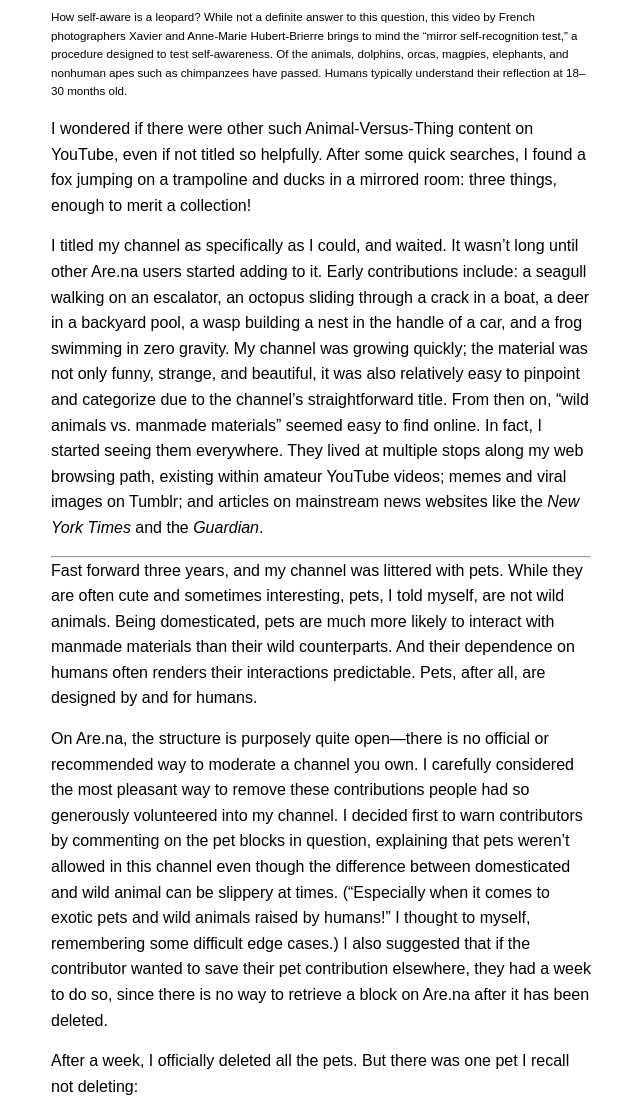
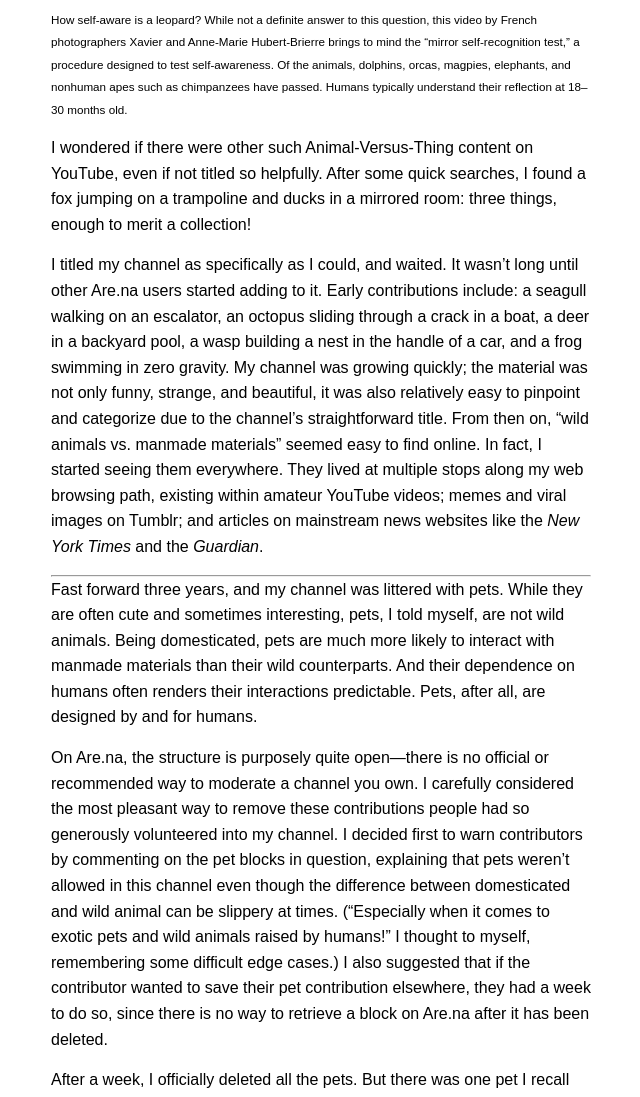
Before and after one commit to aredotna/building, a Jekyll site: the page built from _posts/2017-09-15-wildness-knows-the-score.markdown, in a window 1280 px wide. Shown: the part 1232-2329 px from the top of the page, without its empty margins (319-959 px from the left). Built offline with Jekyll 4.4.1, drawn with Linux system fonts in a browser that asks for light colours.

Commit message:
Change caption style

```diff
--- a/_posts/2017-09-15-wildness-knows-the-score.markdown
+++ b/_posts/2017-09-15-wildness-knows-the-score.markdown
@@ -25,7 +25,7 @@ I began Wild Animals vs. Manmade Materials five years ago in 2012, making it qui
 <figure>
   <iframe width="560" height="315" src="https://www.youtube.com/embed/ANH-0dAO_kw" frameborder="0" allowfullscreen></iframe>
   <figcaption>
-    <h5>How self-aware is a leopard? While not a definite answer to this question, this video by French photographers Xavier and Anne-Marie Hubert-Brierre brings to mind the “mirror self-recognition test,” a procedure designed to test self-awareness. Of the animals, dolphins, orcas, magpies, elephants, and nonhuman apes such as chimpanzees have passed. Humans typically understand their reflection at 18–30 months old.</h5>
+    <small>How self-aware is a leopard? While not a definite answer to this question, this video by French photographers Xavier and Anne-Marie Hubert-Brierre brings to mind the “mirror self-recognition test,” a procedure designed to test self-awareness. Of the animals, dolphins, orcas, magpies, elephants, and nonhuman apes such as chimpanzees have passed. Humans typically understand their reflection at 18–30 months old.</small>
   </figcaption>
 </figure>
 
@@ -44,7 +44,7 @@ After a week, I officially deleted all the pets. But there was one pet I recall
 <figure>
   <iframe width="560" height="315" src="https://www.youtube.com/embed/2Tgwrkk-B3k" frameborder="0" allowfullscreen></iframe>
   <figcaption>
-    <h5>A cute Pomeranian puppy sits perplexed in its dog bed, listening attentively to the sound of wolves howling from a YouTube video on a nearby laptop. After listening to the wolves for a while, the puppy joins in, howling upwards.</h5>
+    <small>A cute Pomeranian puppy sits perplexed in its dog bed, listening attentively to the sound of wolves howling from a YouTube video on a nearby laptop. After listening to the wolves for a while, the puppy joins in, howling upwards.</small>
   </figcaption>
 </figure>
 
@@ -55,7 +55,7 @@ Edge cases like this made me realize that each contribution, pet or not, must be
 <figure>
   <img src="https://d2w9rnfcy7mm78.cloudfront.net/665764/large_da9e92dd249576665195039aef726ce2.jpg" />
   <figcaption>
-    <h5>“Don't mind me, I'm just making some hot pockets.” Perhaps this snake starring in memes is <a href="https://www.youtube.com/user/deadlinenov24/videos">Julius</a>, the internet-famous pet albino python, but I can’t completely prove it.</h5>
+    <small>“Don't mind me, I'm just making some hot pockets.” Perhaps this snake starring in memes is <a href="https://www.youtube.com/user/deadlinenov24/videos">Julius</a>, the internet-famous pet albino python, but I can’t completely prove it.</small>
   </figcaption>
 </figure>
 
@@ -72,7 +72,7 @@ Reviewing the contents of my channel, I recalled the synanthropes: those wild an
 <figure>
   <img src="https://d2w9rnfcy7mm78.cloudfront.net/233707/large_538dcbb0cefadf31ae96941561546cca.jpg" />
   <figcaption>
-    <h5>In an interview, writer Margaret Atwood said, “An involvement with birds is a reliable hook into the state of the planet.”</h5>
+    <small>In an interview, writer Margaret Atwood said, “An involvement with birds is a reliable hook into the state of the planet.”</small>
   </figcaption>
 </figure>
 
@@ -115,14 +115,14 @@ In a speech given to physics teachers and later [reprinted](http://archives.chic
 <figure>
   <iframe src="https://player.vimeo.com/video/130849073?color=d8d5d4" width="640" height="512" frameborder="0" webkitallowfullscreen mozallowfullscreen allowfullscreen></iframe>
   <figcaption>
-    <h5><i>Nightwatch</i> (2004) by Francis Alÿs</h5>
+    <small><i>Nightwatch</i> (2004) by Francis Alÿs</small>
   </figcaption>
 </figure>
 
 <figure>
   <img src="https://d2w9rnfcy7mm78.cloudfront.net/1263942/original_bcf28fac869262bd6cfbbec0deb1c31a.jpg" />
   <figcaption>
-    <h5><i>Untitled (Good Times, Bad Times)</i> (2007) by Anna Jermolaewa</h5>
+    <small><i>Untitled (Good Times, Bad Times)</i> (2007) by Anna Jermolaewa</small>
   </figcaption>
 </figure>
 
```
